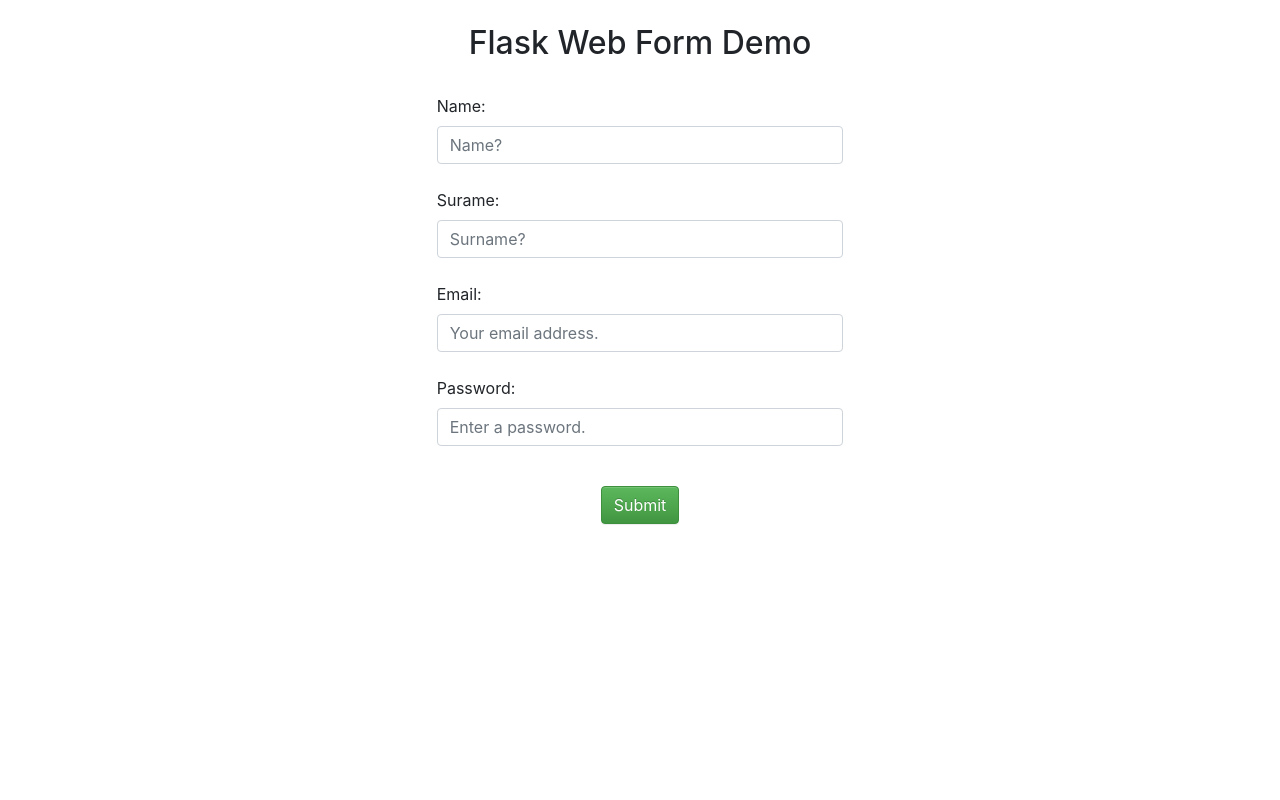
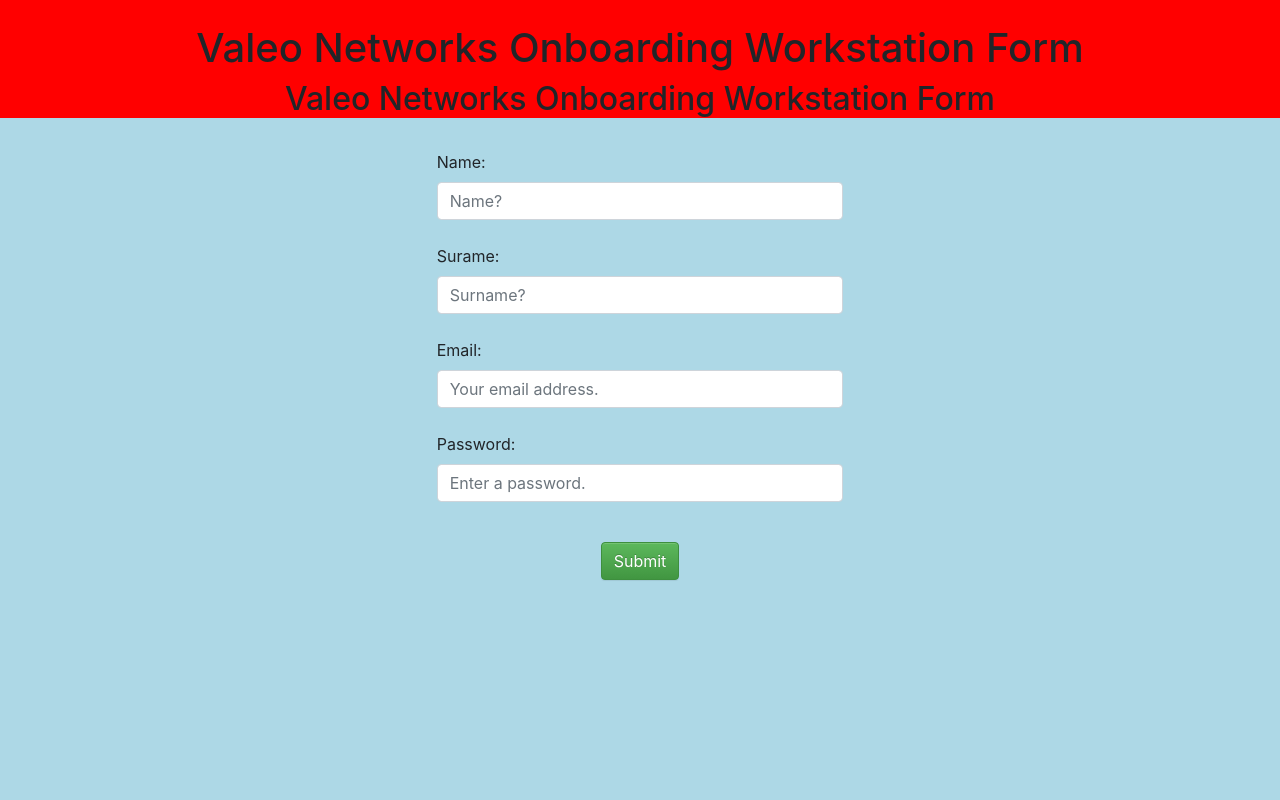
Before and after one commit to JohnnyPastrami/FirstWebForm, a Flask app: page / in a window 1280 px wide. Run offline with Flask 2, Linux system fonts and the light colour scheme; some libraries are stand-ins or nearby versions.

Commit message:
attempt at linking style sheet

```diff
--- a/templates/index.html
+++ b/templates/index.html
@@ -3,18 +3,21 @@
      <title>Demo Form</title>
      <link rel="stylesheet" media="screen" href="https://maxcdn.bootstrapcdn.com/bootstrap/4.0.0/css/bootstrap.min.css">
      <link rel="stylesheet" href="https://maxcdn.bootstrapcdn.com/bootstrap/3.3.7/css/bootstrap-theme.min.css">
+     <link rel="stylesheet" type="text/css" href="\\Ad01\usf\rlee-mcdonough\Documents\DevOps\FirstWebForm\templates\style.css">
      <meta name="viewport" content="width=device-width, initial-scale=1.0">
 
   </head>
   <body>
 
-    <div class="container"><br>
+    <div class="headercontainer"><br>
       <center>
-        <h2>Flask Web Form Demo</h2>
+        <h1 >Valeo Networks Onboarding Workstation Form</h1>
+        <h2>Valeo Networks Onboarding Workstation Form</h2>
       </center>
     </div>
 
-    <div class=container"><br>
+    <div class=container">
+      <br>
     <div class="row align-items-center justify-content-center">
     <div class="col-md-4">
       <form  action="" method="post" role="form">
--- /dev/null
+++ b/templates/style.css
@@ -0,0 +1,6 @@
+.headercontainer{
+    background-color: red;
+  }
+  body {
+    background-color: lightblue;
+  }
```
